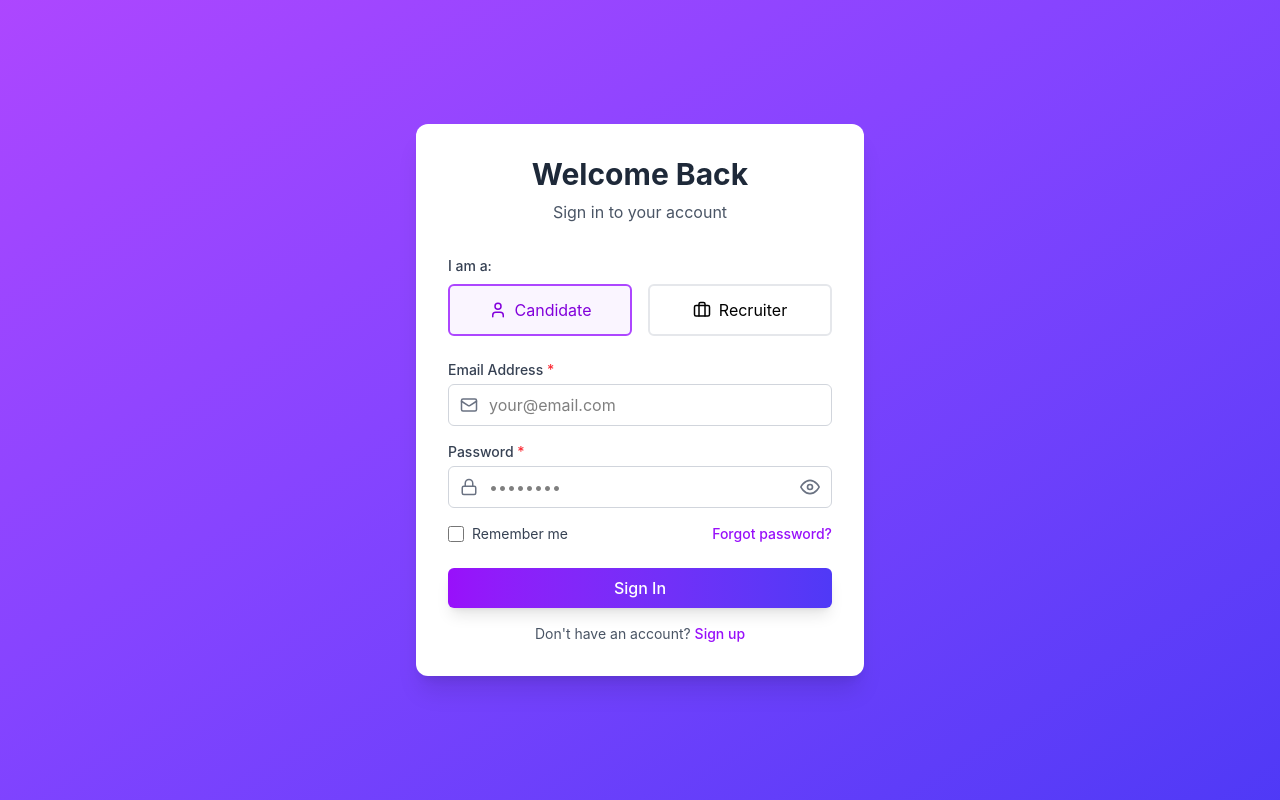
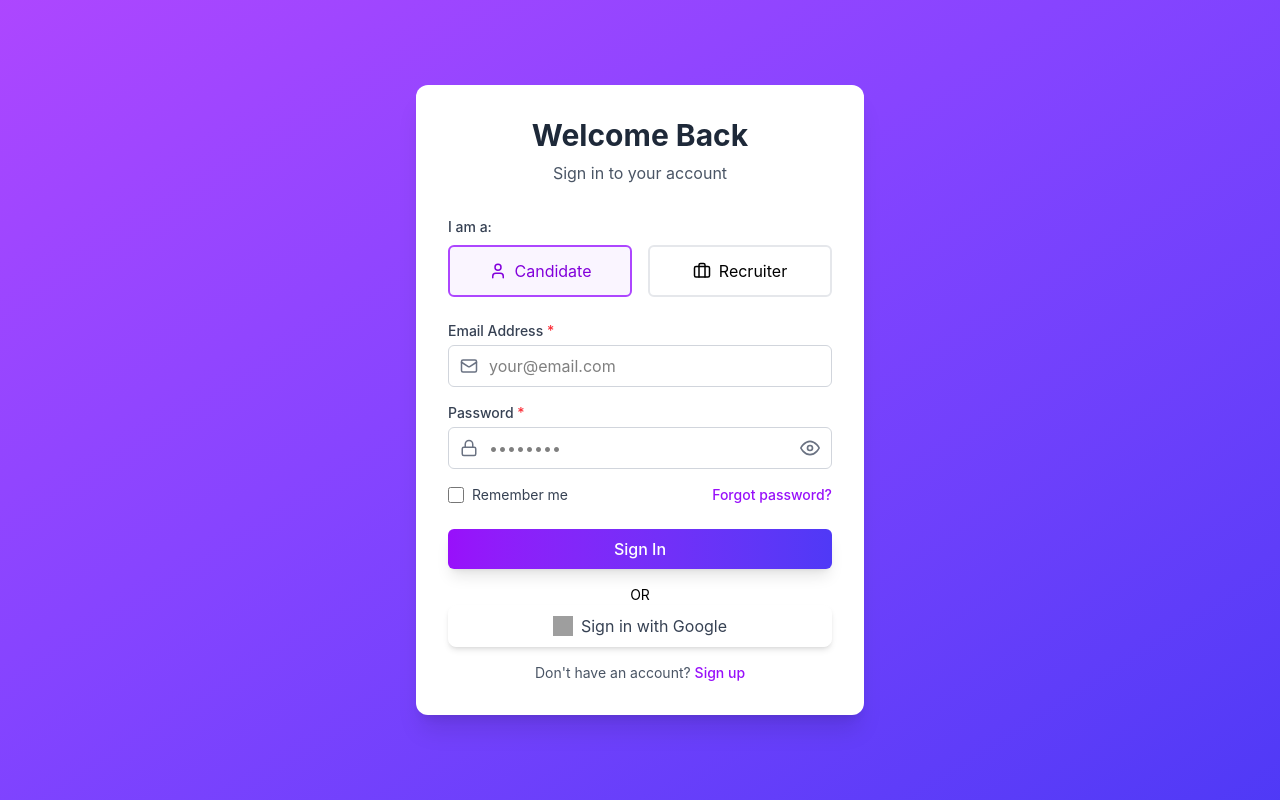
Before and after one commit to techieRahul17/URHired, a React (Vite) app in the folder frontend/: page /login in a window 1280 px wide. Built offline with nearby package versions, Linux system fonts and the light colour scheme; grey boxes are pictures that could not be loaded.

Commit message:
add sign with google

```diff
--- a/frontend/package.json
+++ b/frontend/package.json
@@ -11,6 +11,7 @@
   },
   "dependencies": {
     "@tailwindcss/vite": "^4.1.3",
+    "firebase": "^12.1.0",
     "framer-motion": "^12.6.3",
     "lucide-react": "^0.487.0",
     "react": "^19.0.0",
--- /dev/null
+++ b/frontend/src/firebase.jsx
@@ -0,0 +1,21 @@
+// firebase.js
+import { initializeApp } from "firebase/app";
+import { getAuth, GoogleAuthProvider, signInWithPopup, signOut } from "firebase/auth";
+
+const firebaseConfig = {
+  apiKey: import.meta.env.VITE_API_KEY,
+  authDomain: import.meta.env.VITE_AUTH_DOMAIN,
+  projectId: import.meta.env.VITE_PROJECT_ID,
+  storageBucket: import.meta.env.VITE_STORAGE_BUCKET,
+  messagingSenderId: import.meta.env.VITE_MESSAGING_SENDER_ID,
+  appId: import.meta.env.VITE_APP_ID,
+};
+
+console.log("API KEY:", import.meta.env.VITE_API_KEY);
+
+// Initialize Firebase
+const app = initializeApp(firebaseConfig);
+const auth = getAuth(app);
+const provider = new GoogleAuthProvider();
+
+export { auth, provider, signInWithPopup, signOut };
--- a/frontend/src/pages/Login.jsx
+++ b/frontend/src/pages/Login.jsx
@@ -8,7 +8,7 @@ import { useAuth } from "../context/AuthContext";
 import Input from "../components/ui/Input";
 import Button from "../components/ui/Button";
 import { FiEye, FiEyeOff } from "react-icons/fi";
-
+import { auth, provider, signInWithPopup, signOut } from "../firebase";
 const Login = () => {
   const [email, setEmail] = useState("");
   const [password, setPassword] = useState("");
@@ -49,7 +49,25 @@ const Login = () => {
       setLoading(false);
     }
   };
+const handleGoogleSignIn = async () => {
+  try {
+    const result = await signInWithPopup(auth, provider);
+    const user = result.user;
 
+    // Use your auth context to log in the user
+    login(user, userType);
+
+    // Redirect based on userType
+    if (userType === "recruiter") {
+      navigate("/recruiter/dashboard");
+    } else {
+      navigate("/user/dashboard");
+    }
+  } catch (error) {
+    console.error("Error signing in with Google:", error);
+    setError("Google sign-in failed. Please try again.");
+  }
+};
   return (
     <div className="min-h-screen flex items-center justify-center bg-gradient-to-br from-purple-500 to-indigo-600 p-4">
       <motion.div
@@ -193,7 +211,6 @@ const Login = () => {
                 </a>
               </div>
             </div>
-
             <Button
               type="submit"
               variant="primary"
@@ -203,6 +220,20 @@ const Login = () => {
             >
               {loading ? "Signing in..." : "Sign In"}
             </Button>
+            <p className="text-black text-sm" style={{textAlign: "center"}}>OR</p>
+<button
+  type="button"
+  onClick={handleGoogleSignIn}
+  className="flex items-center gap-2 px-6 py-2 bg-white border rounded-lg shadow-md hover:bg-gray-100 transition w-full mb-4" style={{justifyContent:"center"}}
+>
+  <img
+    src="https://www.gstatic.com/firebasejs/ui/2.0.0/images/auth/google.svg"
+    alt="Google Logo"
+    className="w-5 h-5"
+  />
+  <span className="text-gray-700">Sign in with Google</span>
+</button>
+
 
             <p className="text-center text-sm text-gray-600">
               Don't have an account?{" "}
--- a/frontend/src/pages/Register.jsx
+++ b/frontend/src/pages/Register.jsx
@@ -224,7 +224,6 @@ const Register = () => {
             >
               {loading ? "Creating Account..." : "Create Account"}
             </Button>
-
             <p className="text-center text-sm text-gray-600">
               Already have an account?{" "}
               <Link
```
Also changed, not shown: 2 other files (tests, documents, lock files or other folders).
